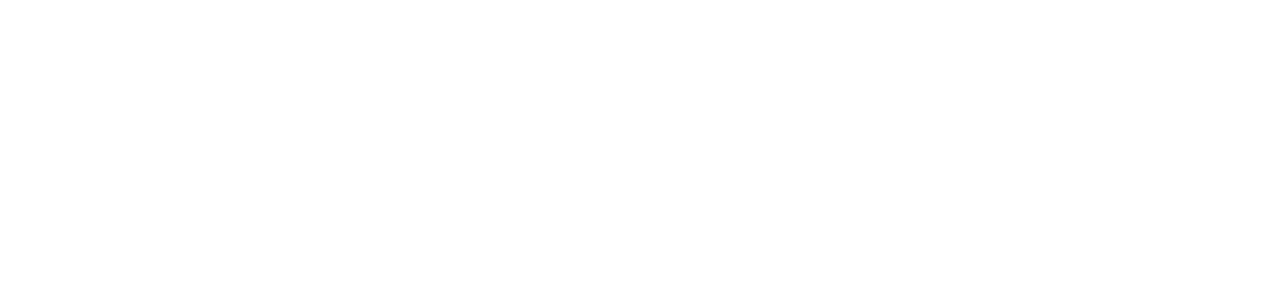
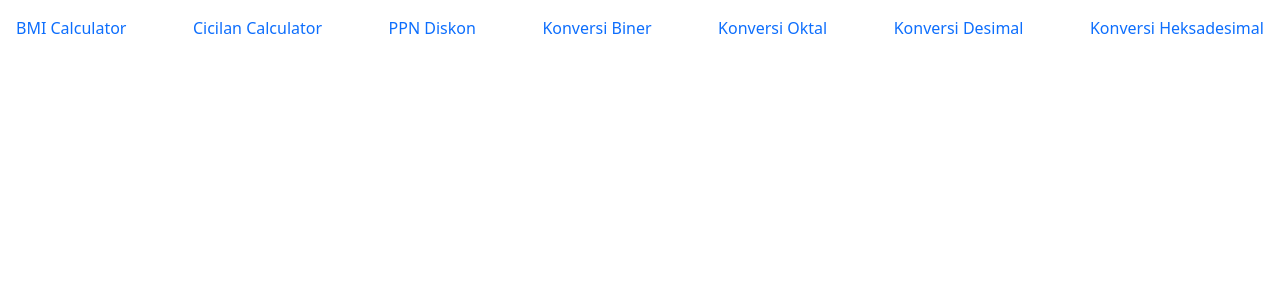
Before and after one commit to justpiple/kalkulator-react, a React (Create React App) app: page / in a window 1280 px wide. Before the commit this address had no page. Shown: the top 300 px of the page. Built offline with nearby package versions, Linux system fonts and the light colour scheme.

Commit message:
feat: add navbar

```diff
--- a/src/App.jsx
+++ b/src/App.jsx
@@ -1,49 +1,50 @@
 import React from "react";
-import { BrowserRouter, Routes, Route } from "react-router-dom";
+import { Nav } from "react-bootstrap";
 import "./App.css";
-import BMICalculator from "./pages/BMICalculator";
-import CicilanBank from "./pages/CicilanBank";
-import HargaAkhirCalculator from "./pages/HargaAkhir";
-import BinaryConverter from "./pages/KonversiBilanganBiner";
-import OctalConverter from "./pages/KonversiBilanganOktal";
-import DecimalConverter from "./pages/KonversiBilanganDesimal";
-import HexadecimalConverter from "./pages/KonversiBilanganHeksadesimal";
+import PageRouter from "./PageRouter";
 
 import "bootstrap/dist/css/bootstrap.min.css";
 
 export default function App() {
+  const path = window.location.pathname;
   return (
-    <BrowserRouter>
-      <Routes>
-        <Route
-          path="/kalkulator-react/bmi-calculator"
-          element={<BMICalculator />}
-        />
-        <Route
-          path="/kalkulator-react/cicilan-calculator"
-          element={<CicilanBank />}
-        />
-        <Route
-          path="/kalkulator-react/ppn-diskon"
-          element={<HargaAkhirCalculator />}
-        />
-        <Route
-          path="/kalkulator-react/konversi-biner"
-          element={<BinaryConverter />}
-        />
-        <Route
-          path="/kalkulator-react/konversi-oktal"
-          element={<OctalConverter />}
-        />
-        <Route
-          path="/kalkulator-react/konversi-desimal"
-          element={<DecimalConverter />}
-        />
-        <Route
-          path="/konversi-heksadesimal"
-          element={<HexadecimalConverter />}
-        />
-      </Routes>
-    </BrowserRouter>
+    <div>
+      <Nav variant="pills" activeKey={path} className="mx-auto navbar">
+        <Nav.Item>
+          <Nav.Link href="/kalkulator-react/bmi-calculator">
+            BMI Calculator
+          </Nav.Link>
+        </Nav.Item>
+        <Nav.Item>
+          <Nav.Link href="/kalkulator-react/cicilan-calculator">
+            Cicilan Calculator
+          </Nav.Link>
+        </Nav.Item>
+        <Nav.Item>
+          <Nav.Link href="/kalkulator-react/ppn-diskon">PPN Diskon</Nav.Link>
+        </Nav.Item>
+        <Nav.Item>
+          <Nav.Link href="/kalkulator-react/konversi-biner">
+            Konversi Biner
+          </Nav.Link>
+        </Nav.Item>
+        <Nav.Item>
+          <Nav.Link href="/kalkulator-react/konversi-oktal">
+            Konversi Oktal
+          </Nav.Link>
+        </Nav.Item>
+        <Nav.Item>
+          <Nav.Link href="/kalkulator-react/konversi-desimal">
+            Konversi Desimal
+          </Nav.Link>
+        </Nav.Item>
+        <Nav.Item>
+          <Nav.Link href="/kalkulator-react/konversi-heksadesimal">
+            Konversi Heksadesimal
+          </Nav.Link>
+        </Nav.Item>
+      </Nav>
+      <PageRouter />
+    </div>
   );
 }
--- /dev/null
+++ b/src/PageRouter.jsx
@@ -0,0 +1,49 @@
+import React from "react";
+import { BrowserRouter, Routes, Route } from "react-router-dom";
+import "./App.css";
+import BMICalculator from "./pages/BMICalculator";
+import CicilanBank from "./pages/CicilanBank";
+import HargaAkhirCalculator from "./pages/HargaAkhir";
+import BinaryConverter from "./pages/KonversiBilanganBiner";
+import OctalConverter from "./pages/KonversiBilanganOktal";
+import DecimalConverter from "./pages/KonversiBilanganDesimal";
+import HexadecimalConverter from "./pages/KonversiBilanganHeksadesimal";
+
+import "bootstrap/dist/css/bootstrap.min.css";
+
+export default function PageRouter() {
+  return (
+    <BrowserRouter>
+      <Routes>
+        <Route
+          path="/kalkulator-react/bmi-calculator"
+          element={<BMICalculator />}
+        />
+        <Route
+          path="/kalkulator-react/cicilan-calculator"
+          element={<CicilanBank />}
+        />
+        <Route
+          path="/kalkulator-react/ppn-diskon"
+          element={<HargaAkhirCalculator />}
+        />
+        <Route
+          path="/kalkulator-react/konversi-biner"
+          element={<BinaryConverter />}
+        />
+        <Route
+          path="/kalkulator-react/konversi-oktal"
+          element={<OctalConverter />}
+        />
+        <Route
+          path="/kalkulator-react/konversi-desimal"
+          element={<DecimalConverter />}
+        />
+        <Route
+          path="/kalkulator-react/konversi-heksadesimal"
+          element={<HexadecimalConverter />}
+        />
+      </Routes>
+    </BrowserRouter>
+  );
+}
```
